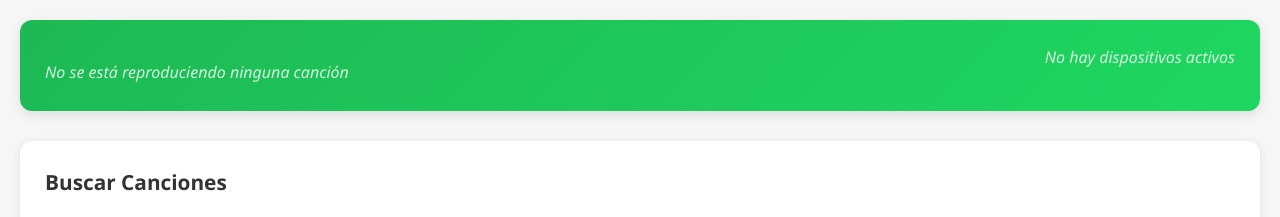
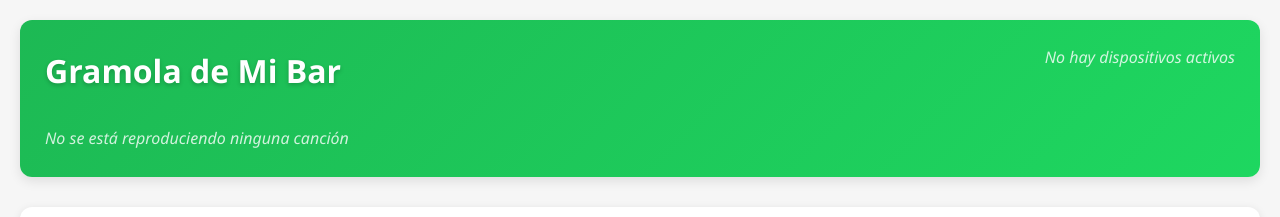
Before and after one commit to juanmariabravo/gramola-spotify-2025, an Angular app in the folder frontend/gramola_front/: page /music in a window 1280 px wide. Shown: the top 217 px of the page. Built offline with nearby package versions, Linux system fonts and the light colour scheme; no server answers; sample sign-in values are in the browser's storage.

Commit message:
feat: Update music component styles

```diff
--- a/frontend/gramola_front/src/app/music/music.css
+++ b/frontend/gramola_front/src/app/music/music.css
@@ -22,8 +22,9 @@
 /* Header */
 .music-header {
     display: flex;
-    justify-content: space-between;
+    justify-content: flex-start;
     align-items: flex-start;
+    gap: 20px;
     background: linear-gradient(135deg, #1DB954, #1ed760);
     padding: 25px;
     border-radius: 12px;
@@ -43,6 +44,7 @@
     display: flex;
     flex-direction: column;
     gap: 15px;
+    flex: 1;
 }
 
 .now-playing-indicator {
@@ -53,9 +55,13 @@
 }
 
 .current-track-info {
-    display: flex;
+    display: inline-flex;
     align-items: center;
+    margin-top: 10px;
     gap: 15px;
+    background-color: rgba(255, 255, 255, 0.2);
+        border-radius: 8px;
+        padding: 12px;
 }
 
 .current-album-cover {
@@ -97,6 +103,7 @@
 
 .device-info {
     text-align: right;
+    margin-left: auto;
 }
 
 .device-status {
@@ -625,12 +632,15 @@ flex: 1;
 
     .music-header {
         flex-direction: column;
-        gap: 20px;
+        gap: 15px;
         text-align: center;
+        align-items: center;
     }
 
     .device-info {
         text-align: center;
+        margin-left: 0;
+            width: 100%;
     }
 
     .device-status {
--- a/frontend/gramola_front/src/app/music/music.html
+++ b/frontend/gramola_front/src/app/music/music.html
@@ -1,13 +1,13 @@
 <div class="music-container">
     <!-- Header con información del bar -->
     <header class="music-header">
-        <div class="bar-info">
-            <h1 class="bar-name">{{barName}}</h1>
-            <div class="current-playing" *ngIf="currentTrack">
+        <div class="current-playing">
+            <h1 class="bar-name">Gramola de {{barName}}</h1>
+            <div *ngIf="currentTrack">
                 <div class="now-playing-indicator">▶️ REPRODUCIENDO AHORA</div>
                 <div class="current-track-info">
                     <img [src]="currentTrack.album?.images?.[2]?.url || 'assets/default-album.png'" [alt]="currentTrack.album?.name"
-                        class="track-album-cover">
+                        class="current-album-cover">
                     <div class="track-details">
                         <h3 class="track-title">{{currentTrack.name}}</h3>
                         <p class="track-artist">{{getArtists(currentTrack)}}</p>
@@ -15,17 +15,17 @@
                     </div>
                 </div>
             </div>
-                <div class="no-track" *ngIf="!currentTrack">
+            <div *ngIf="!currentTrack" class="no-track">
                 <p>No se está reproduciendo ninguna canción</p>
             </div>
             </div>
             <div class="device-info">
                 <div class="device-status" *ngIf="currentDevice">
-                        <span class="device-icon">📱</span>
+                <span class="device-icon">{{getDeviceIcon(currentDevice.type)}}</span>
                 <span class="device-name">{{currentDevice.name}}</span>
-                        <span class="device-type">({{currentDevice.type}})</span>
+                <span class="device-type">{{currentDevice.type}}</span>
                 </div>
-                    <div class="no-device" *ngIf="!currentDevice">
+            <div *ngIf="!currentDevice" class="no-device">
                 <p>No hay dispositivos activos</p>
             </div>
         </div>
--- a/frontend/gramola_front/src/app/music/music.ts
+++ b/frontend/gramola_front/src/app/music/music.ts
@@ -45,7 +45,7 @@ export class Music implements OnInit, OnDestroy {
   playlistError? : string
   currentPlaylistError? : string
   songError? : string
-  barName: any;
+  barName: string = 'Mi Bar';
   searchQuery: string = '';
 
   constructor(private spotiService : SpotiService) {}
@@ -59,6 +59,9 @@ export class Music implements OnInit, OnDestroy {
       window.location.href = '/login';
       return;
     }
+    // Leer nombre del bar desde sessionStorage
+    this.barName = sessionStorage.getItem('barName') || 'Mi Bar';
+
     this.getDevices()
     this.getPlaylists()
     this.getCurrentPlayList();
```
Lines whose indentation alone changed are shown as unchanged.
